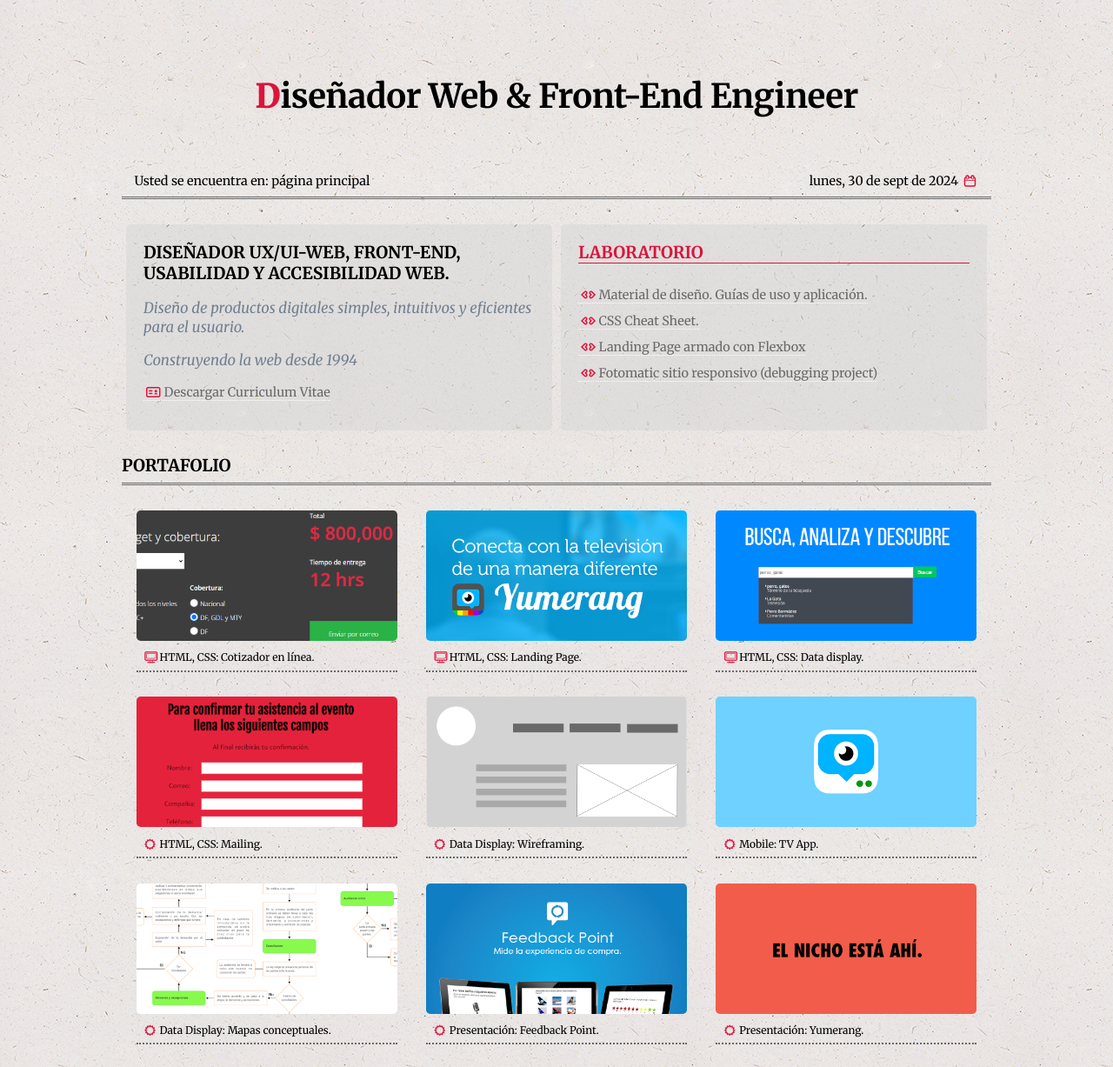
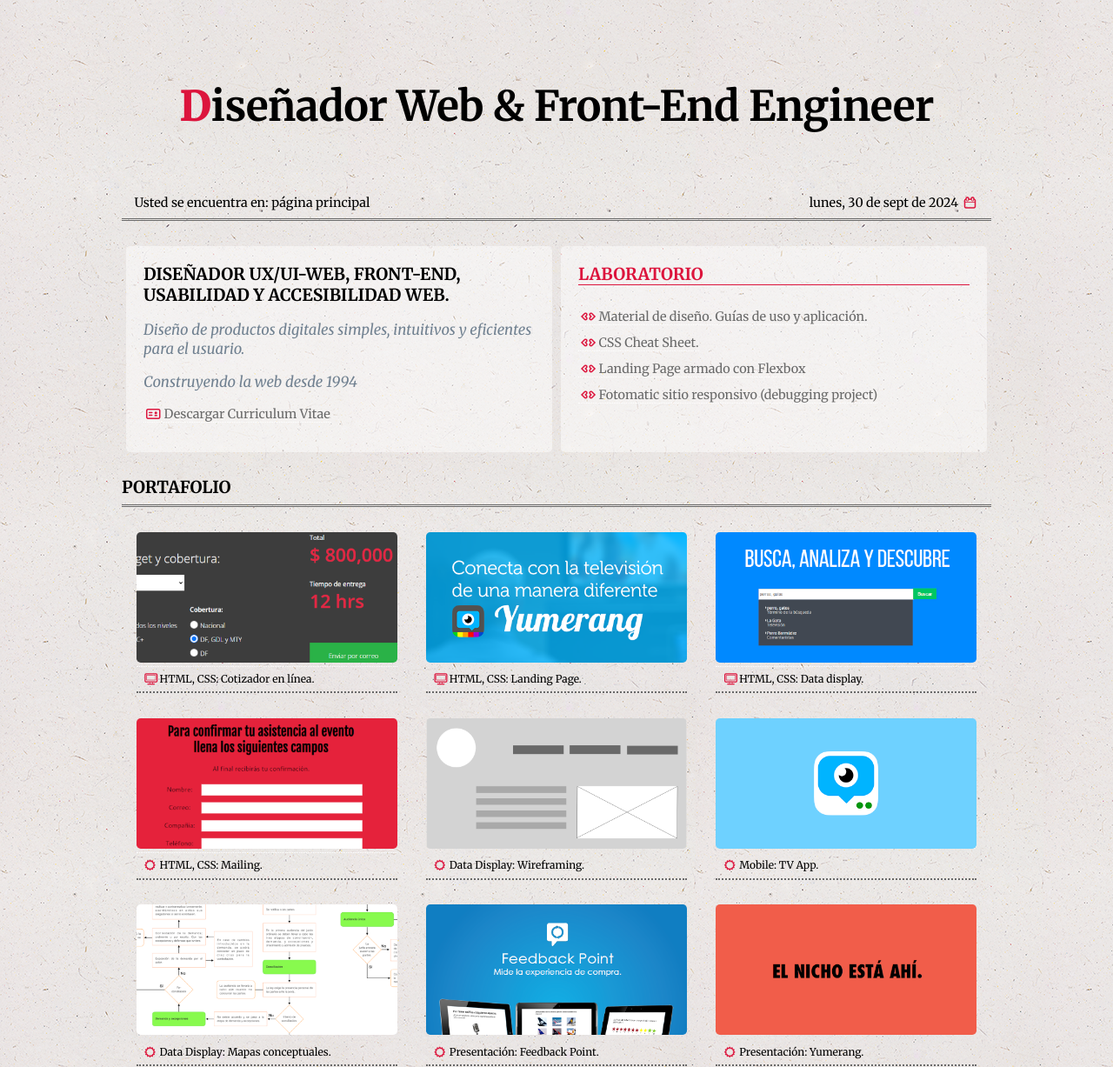
Before and after one commit to dratl/github.io, a plain HTML site: page index.html in a window 1280 px wide. Shown: the top 1227 px of the page at 87% size. Drawn offline with Linux system fonts and the light colour scheme; files whose address does not match are found by name.

Commit message:
Portfolio update

```diff
--- a/estilos.css
+++ b/estilos.css
@@ -61,7 +61,7 @@
 }
 h1 {
 	padding: 6% 4% 4%;
-	font-size: 2.4em;
+	font-size: 3em;
 	letter-spacing: -0.012em;
 	text-align: center;
 	font-weight: 700;
@@ -163,7 +163,7 @@
 
 main section {
 	width: 45%;
-	background-color: rgba(211, 211, 211, 0.45);
+	background-color: rgba(255, 255, 255, 0.45);
 	margin-bottom: 1.8em;
 	padding: 2%;
 	border-radius: 0.3em;
@@ -224,7 +224,7 @@
 footer {
 	margin: 1.8em 0 0;
 	padding: 1.2em;
-	background-color: rgba(105, 105, 105, 0.81);
+	background-color: crimson;
 	text-align: center;
 }
 
--- a/index.html
+++ b/index.html
@@ -51,7 +51,7 @@
 		<hr class="dos">
 		<div>
 			<figure>
-				<img src="./portafolio/web/cotizador-adlive.png" alt="Cotizador AdLive!">
+				<a href="./portafolio/html/adlive/index.html"><img src="./portafolio/web/cotizador-adlive.png" alt="Cotizador AdLive!"></a>
 				<p><i class="demo-icon icon-desktop">&#xe800;</i> HTML, CSS: Cotizador en línea.</p>
 			</figure>
 			<figure>
@@ -59,11 +59,11 @@
 				<p><i class="demo-icon icon-desktop">&#xe800;</i> HTML, CSS: Landing Page.</p>
 			</figure>
 			<figure>
-				<img src="./portafolio/web/topsy-trends.png" alt="Topsy Trends Front-End">
+				<a href="./portafolio/html/topsy-trends/index.html"><img src="./portafolio/web/topsy-trends.png" alt="Topsy Trends Front-End"></a>
 				<p><i class="demo-icon icon-desktop">&#xe800;</i> HTML, CSS: Data display.</p>
 			</figure>
 			<figure>
-				<img src="./portafolio/web/mailing-recetas-secretas.png" alt="Recetas Secretas Mailing">
+				<a href="./portafolio/html/recetas-secretas/index.html"><img src="./portafolio/web/mailing-recetas-secretas.png" alt="Recetas Secretas Mailing"></a>
 				<p><i class="demo-icon icon-desktop">&#xe805;</i> HTML, CSS: Mailing.</p>
 			</figure>
 			<figure>
```
